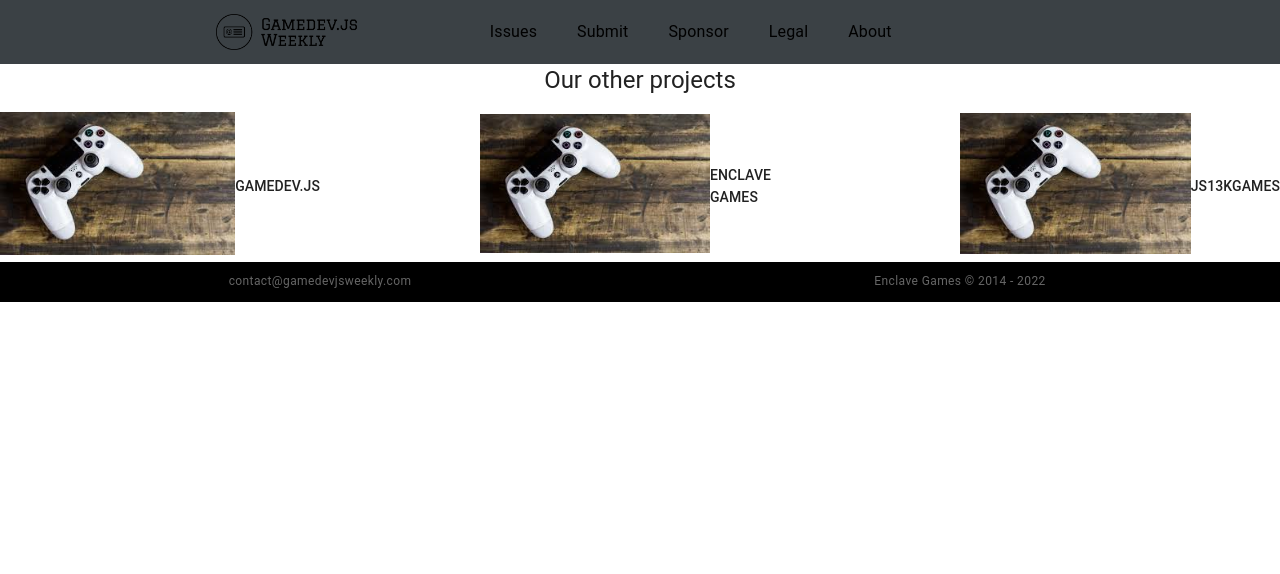
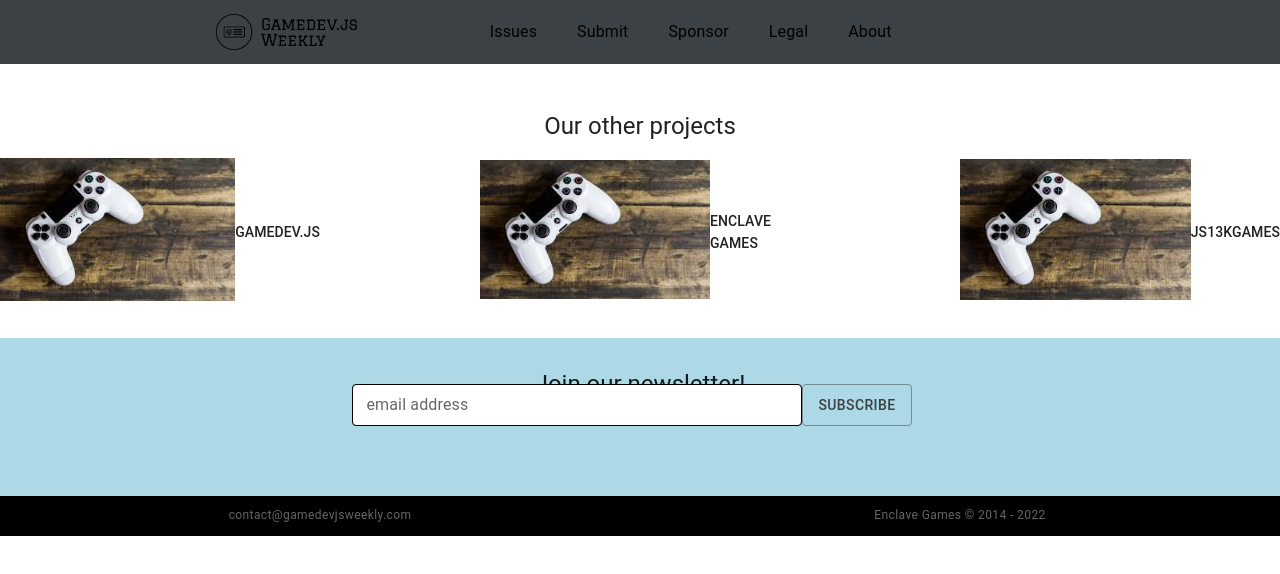
Before and after one commit to GamedevJS/Gamedev.js-Weekly, a Next.js app: page / in a window 1280 px wide. Shown: the top 574 px of the page. Built offline with nearby package versions, Linux system fonts and the light colour scheme.

Commit message:
newsletter form - template

```diff
--- a/src/pages/index.tsx
+++ b/src/pages/index.tsx
@@ -1,13 +1,29 @@
 import type { NextPage } from "next";
 import Head from "next/head";
 import { makeStyles } from "@mui/styles";
-import { Typography, Grid, Link } from "@mui/material";
+import { Typography, Grid, Link, TextField, Button, Input } from "@mui/material";
 import { Theme } from "@mui/system";
 import Image from "next/image";
 // import Link from "next/link";
 import RandomImg from "../assets/images/randomIMG.jpeg";
+import { useState } from "react";
+import clsx from "clsx";
 
 const useStyles = makeStyles((theme: Theme) => ({
+    // root: {
+    //     "& label": {
+    //         width: "100%",
+    //         // textAlign: "center",
+    //         // height: 30,
+    //         transformOrigin: "center",
+    //         "&.Mui-focused": {
+    //             transformOrigin: "center",
+    //         },
+    //     },
+    // },
+    "& .MuiInputBase-input": {
+        backgroundColor: "#fff",
+    },
     mainWrapper: {
         margin: "0 15%",
     },
@@ -19,6 +35,28 @@
     },
     projetName: {
         textTransform: "uppercase",
+    },
+    formContainer: {
+        display: "flex",
+        width: "100%",
+        marginTop: theme.spacing(2),
+
+        // height: 50,
+    },
+    emailInput: {
+        width: 450,
+        // height: 40,
+        // textAlign: "center",
+    },
+    subBtn: {
+        marginLeft: 20,
+        borderRadius: 25,
+        height: 42,
+        // color: "#fff",
+        backgroundColor: "yellow",
+        textTransform: "capitalize",
+        padding: "10px 30px",
+        borderColor: "orange",
     },
 }));
 
@@ -44,6 +82,16 @@
 
 const Home: NextPage = () => {
     const classes = useStyles();
+    const [email, setEmail] = useState("");
+
+    const handleEmail = (e) => {
+        setEmail(e.target.value);
+    };
+
+    const sentEmail = () => {
+        console.log(email);
+        setEmail("");
+    };
 
     return (
         <>
@@ -52,7 +100,7 @@
                 <meta name="description" content="Generated by create next app" />
                 <link rel="icon" href="/favicon.ico" />
             </Head>
-            <Grid container spacing={2}>
+            <Grid container style={{ margin: "30px 0" }} rowSpacing={2}>
                 <Grid item xs={12}>
                     <Typography variant={"h5"} textAlign={"center"}>
                         {"Our other projects"}
@@ -71,6 +119,38 @@
                     ))}
                 </Grid>
             </Grid>
+            <Grid
+                container
+                justifyContent={"center"}
+                style={{ backgroundColor: "lightblue", padding: "30px 0 70px 0" }}>
+                <Grid item xs={12}>
+                    <Typography variant={"h5"} textAlign={"center"}>
+                        {"Join our newsletter!"}
+                    </Typography>
+                </Grid>
+                <Grid container item className={classes.formContainer} spacing={2} justifyContent={"center"}>
+                    <TextField
+                        // InputProps={{ classes: { root: classes.emailInput } }}
+                        // fullWidth
+                        className={classes.emailInput}
+                        variant="outlined"
+                        label={"email address"}
+                        onChange={handleEmail}
+                        size={"small"}
+                        sx={{
+                            input: {
+                                backgroundColor: "#fff",
+                                borderRadius: 1,
+                                border: "1px solid #000",
+                                // color: "#fff",
+                            },
+                        }}
+                    />
+                    <Button className={classes.subBtn} onClick={sentEmail} variant="outlined">
+                        {"Subscribe"}
+                    </Button>
+                </Grid>
+            </Grid>
         </>
     );
 };
```
